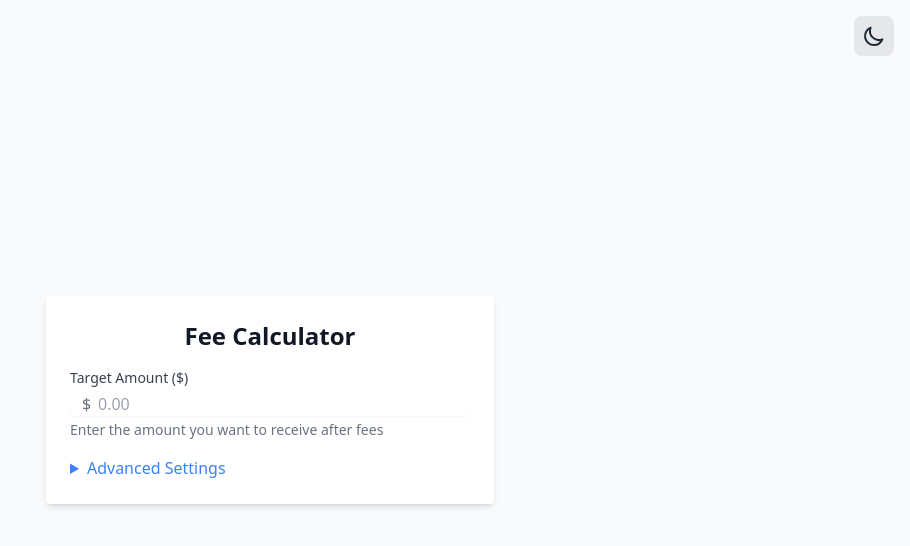
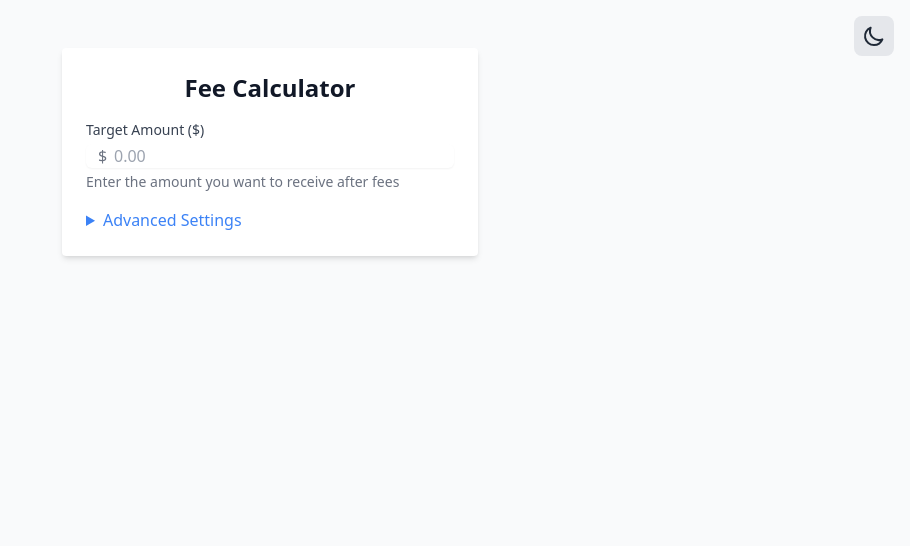
Before and after one commit to arosenb2/fee-calculator, a website built with Vite: page index.html in a window 1280 px wide. Shown: the whole page, without its empty margins (370-1280 px from the left). Built offline with nearby package versions, Linux system fonts and the light colour scheme.

Commit message:
move the main card to not be vertically centered

```diff
--- a/index.html
+++ b/index.html
@@ -27,7 +27,7 @@
   <link rel="icon" type="image/svg+xml" href="./favicon.svg">
   <link rel="icon" type="image/png" href="./favicon.png">
 </head>
-<body class="bg-gray-50 dark:bg-gray-900 flex items-center justify-center min-h-screen">
+<body class="bg-gray-50 dark:bg-gray-900 min-h-screen">
   <button id="themeToggle" class="fixed top-4 right-4 p-2 rounded-lg bg-gray-200 dark:bg-gray-700 text-gray-800 dark:text-gray-200 hover:bg-gray-300 dark:hover:bg-gray-600 transition-colors">
     <svg id="sunIcon" class="w-6 h-6 hidden" fill="none" stroke="currentColor" viewBox="0 0 24 24">
       <path stroke-linecap="round" stroke-linejoin="round" stroke-width="2" d="M12 3v1m0 16v1m9-9h-1M4 12H3m15.364 6.364l-.707-.707M6.343 6.343l-.707-.707m12.728 0l-.707.707M6.343 17.657l-.707.707M16 12a4 4 0 11-8 0 4 4 0 018 0z" />
@@ -40,7 +40,8 @@
     </svg>
   </button>
 
-  <div class="bg-white dark:bg-gray-800 shadow-md rounded p-6 w-full max-w-md">
+  <div class="w-full max-w-md mx-auto pt-12 px-4">
+    <div class="bg-white dark:bg-gray-800 shadow-md rounded p-6">
       <h1 class="text-2xl font-bold mb-4 text-center text-gray-900 dark:text-gray-100">Fee Calculator</h1>
       <div class="space-y-4">
         <div>
@@ -119,5 +120,6 @@
         </details>
       </div>
     </div>
+  </div>
 </body>
 </html>
```
Lines whose indentation alone changed are shown as unchanged.
